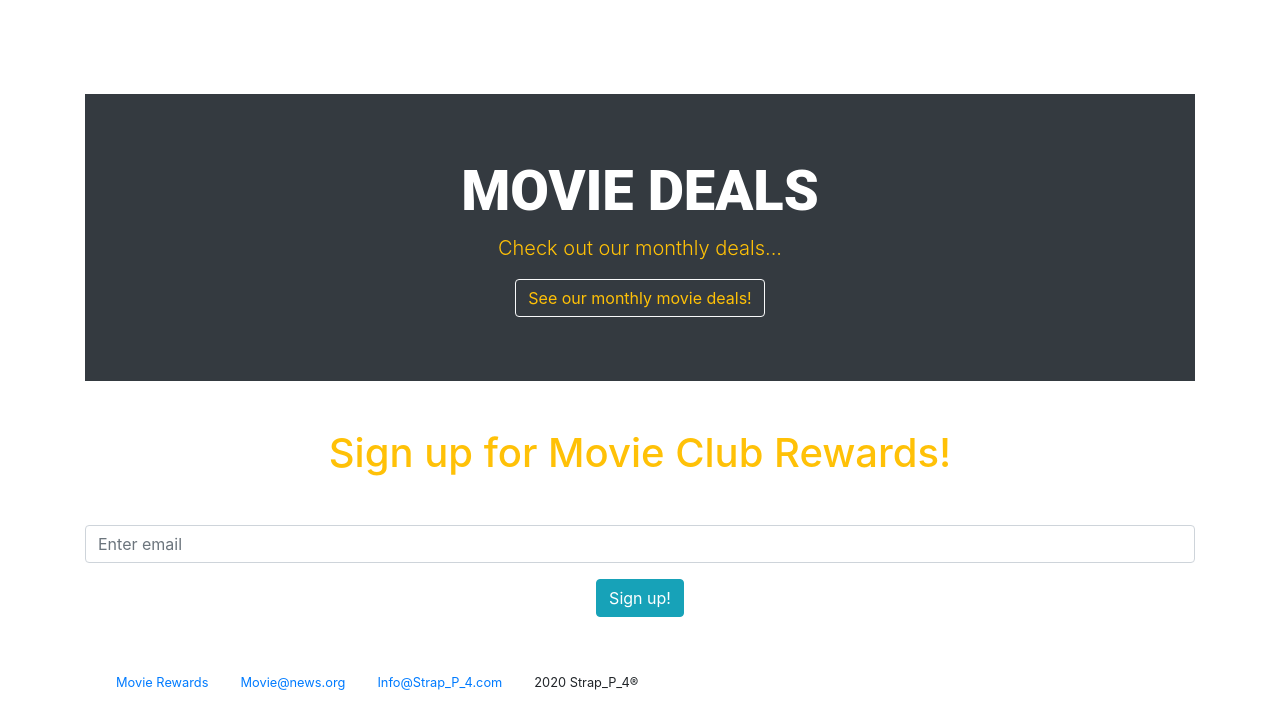
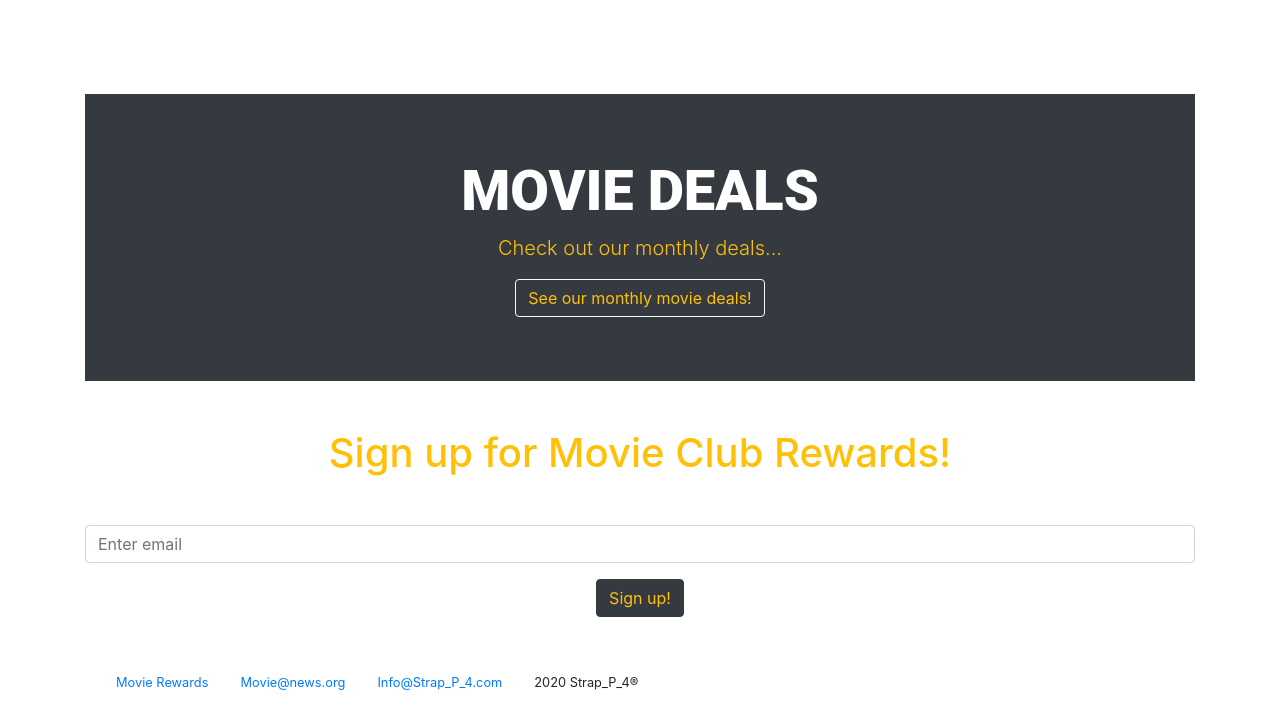
Before and after one commit to Godki0/HTML-and-CSS-Projects, a plain HTML site: page Bootstrap 4_project/Strap_p_4.html in a window 1280 px wide. Shown: the part 1851-2579 px from the top of the page. Drawn offline with nearby package versions, Linux system fonts and the light colour scheme.

Commit message:
update assignment 305

```diff
--- a/Bootstrap 4_project/Strap_p_4.html
+++ b/Bootstrap 4_project/Strap_p_4.html
@@ -183,7 +183,7 @@
                                             <div class="form-group">
                                                 <input type="email" class="form-control" id="exampleInputEmail1" aria-describedby="emailHelp" placeholder="Enter email">
                                             </div>
-                                            <button type="button" class="btn btn-secondary btn-info popover-dismiss" data-container="body" data-toggle="popover" data-placement="top" data-content="Submit your email to receive great movie reward deals!">
+                                            <button type="button" class="btn btn-dark text-warning popover-dismiss" data-container="body" data-toggle="popover" data-placement="top" data-content="Submit your email to receive great movie reward deals!">
                                               Sign up!
                                             </button>
                                         </form>
```
